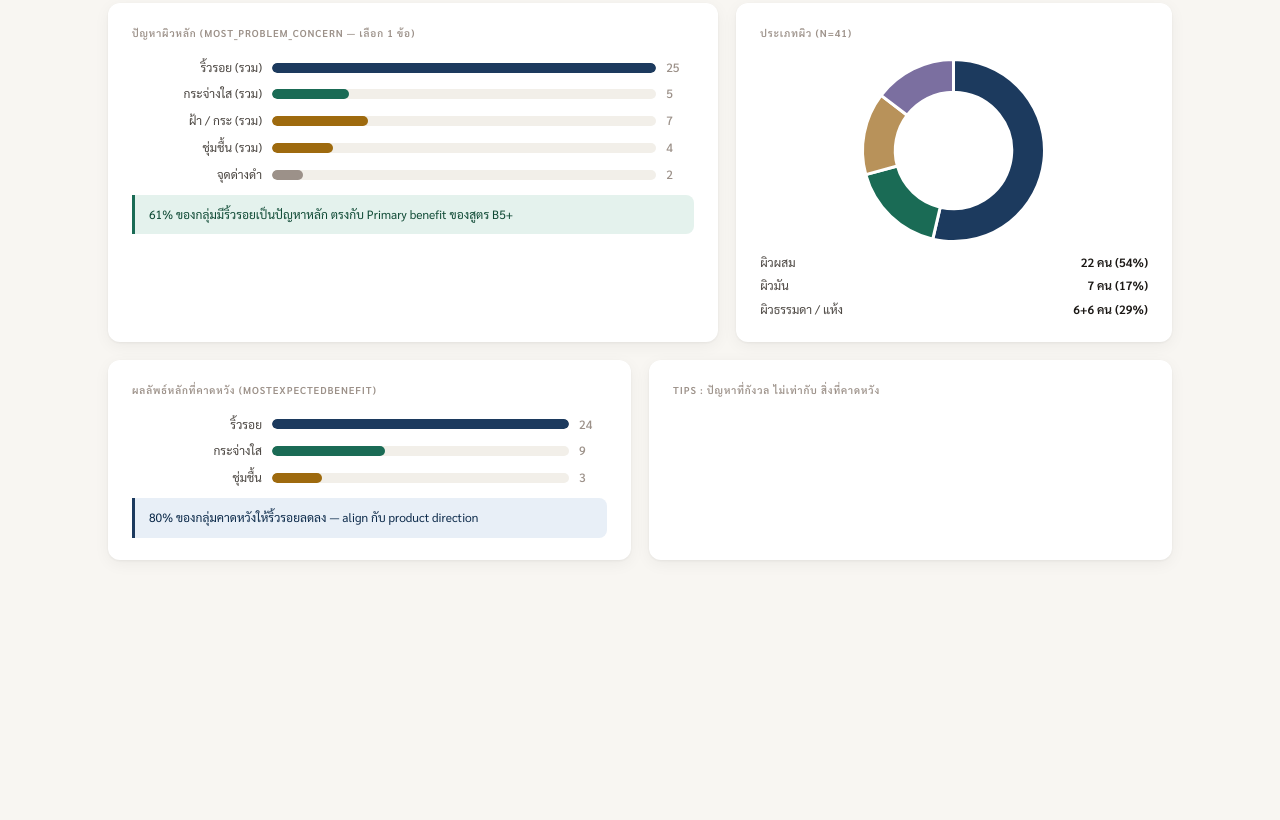
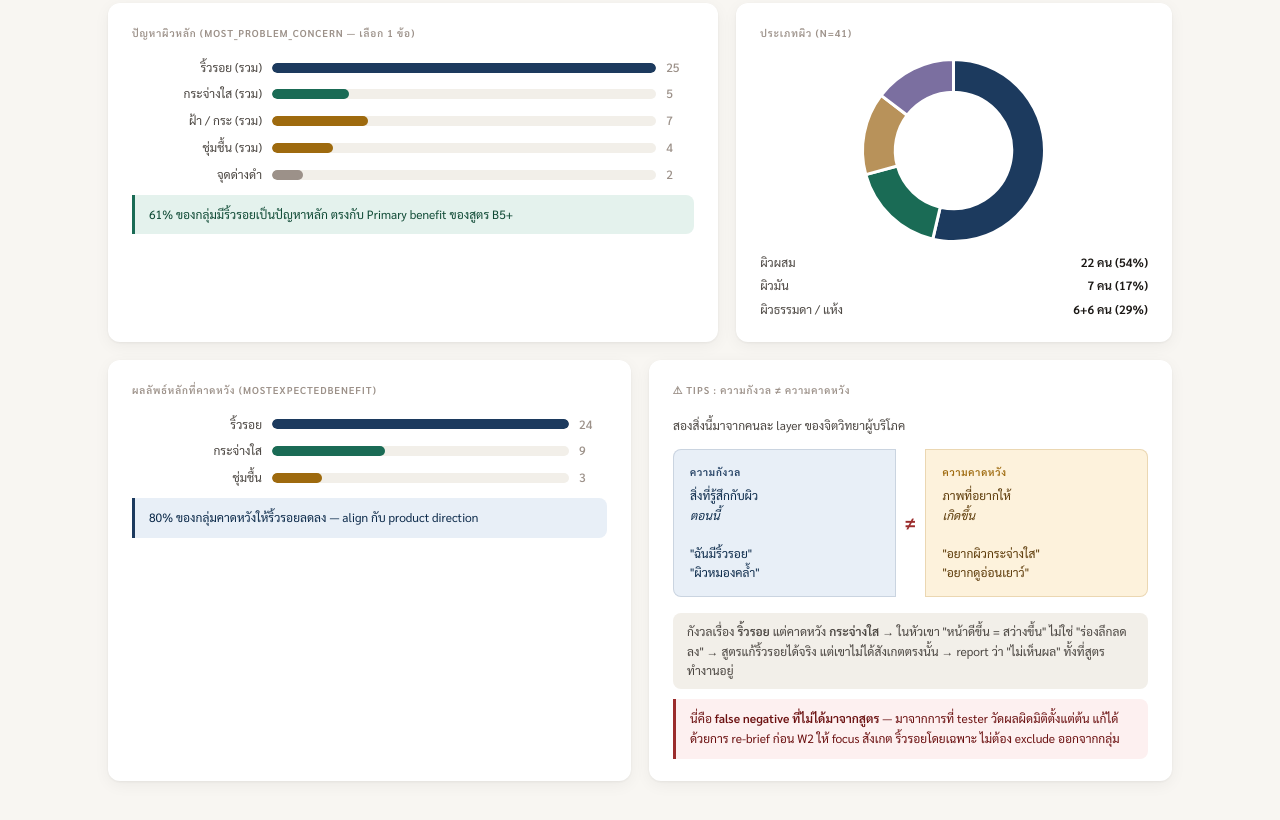
Before and after one commit to SasipornRung/LauraAnalysis, a plain HTML site: page index.html in a window 1280 px wide. Shown: the part 450-1270 px from the top of the page. Before the commit the page ends 1100 px from the top, so only its background shows below. Drawn offline with nearby package versions, Linux system fonts and the light colour scheme.

Commit message:
Revise tips section for clarity on consumer psychology
Updated tips section to clarify consumer concerns and expectations.

```diff
--- a/index.html
+++ b/index.html
@@ -250,12 +250,39 @@ table.heat td.row-lbl{text-align:right;color:var(--ink2);font-weight:400;padding
           <div class="bar-row"><span class="bar-lbl">ชุ่มชื้น</span><div class="bar-track"><div class="bar-fill" style="width:17%;background:var(--amber)"></div></div><span class="bar-num">3</span></div>
           <div class="insight ins-navy">80% ของกลุ่มคาดหวังให้ริ้วรอยลดลง — align กับ product direction</div>
         </div>
-        <div class="card">
-          <div class="card-title">Tips : ปัญหาที่กังวล ไม่เท่ากับ สิ่งที่คาดหวัง </div>
+       <div class="card">
+  <div class="card-title">⚠ Tips : ความกังวล ≠ ความคาดหวัง</div>
 
-      </div>
+  <p style="font-size:12px;color:var(--ink2);margin-bottom:14px;line-height:1.7">
+    สองสิ่งนี้มาจากคนละ layer ของจิตวิทยาผู้บริโภค
+  </p>
+
+  <div style="display:grid;grid-template-columns:1fr auto 1fr;gap:0;margin-bottom:16px;align-items:stretch">
+    <div style="background:var(--navy-l);border-radius:var(--r-sm) 0 0 var(--r-sm);padding:14px 16px;border:1px solid rgba(28,58,94,0.15)">
+      <div style="font-size:10px;font-weight:700;text-transform:uppercase;letter-spacing:.08em;color:var(--navy);margin-bottom:6px">ความกังวล</div>
+      <div style="font-size:12px;color:#0C2A4A;line-height:1.6">สิ่งที่รู้สึกกับผิว<br><em>ตอนนี้</em><br><br>"ฉันมีริ้วรอย"<br>"ผิวหมองคล้ำ"</div>
     </div>
+    <div style="display:flex;align-items:center;padding:0 10px;font-size:18px;color:var(--red);font-weight:700">≠</div>
+    <div style="background:var(--amber-l);border-radius:0 var(--r-sm) var(--r-sm) 0;padding:14px 16px;border:1px solid rgba(158,106,14,0.2)">
+      <div style="font-size:10px;font-weight:700;text-transform:uppercase;letter-spacing:.08em;color:var(--amber);margin-bottom:6px">ความคาดหวัง</div>
+      <div style="font-size:12px;color:#5C3A08;line-height:1.6">ภาพที่อยากให้<br><em>เกิดขึ้น</em><br><br>"อยากผิวกระจ่างใส"<br>"อยากดูอ่อนเยาว์"</div>
+    </div>
+  </div>
 
+  <div class="sens-item" style="margin-bottom:6px">
+    กังวลเรื่อง <strong>ริ้วรอย</strong> แต่คาดหวัง <strong>กระจ่างใส</strong>
+    → ในหัวเขา "หน้าดีขึ้น = สว่างขึ้น" ไม่ใช่ "ร่องลึกลดลง"
+    → สูตรแก้ริ้วรอยได้จริง แต่เขาไม่ได้สังเกตตรงนั้น
+    → report ว่า "ไม่เห็นผล" ทั้งที่สูตรทำงานอยู่
+  </div>
+
+  <div class="insight ins-red">
+    นี่คือ <strong>false negative ที่ไม่ได้มาจากสูตร</strong>
+    — มาจากการที่ tester วัดผลผิดมิติตั้งแต่ต้น
+    แก้ได้ด้วยการ re-brief ก่อน W2 ให้ focus สังเกต
+    ริ้วรอยโดยเฉพาะ ไม่ต้อง exclude ออกจากกลุ่ม
+  </div>
+</div>
     <div class="tab-section" id="w0-sc">
       <div class="card" style="margin-bottom:18px">
         <div class="card-title">คะแนน Baseline 5 มิติ (เฉลี่ยกลุ่ม, scale 1–5 absolute)</div>
```
